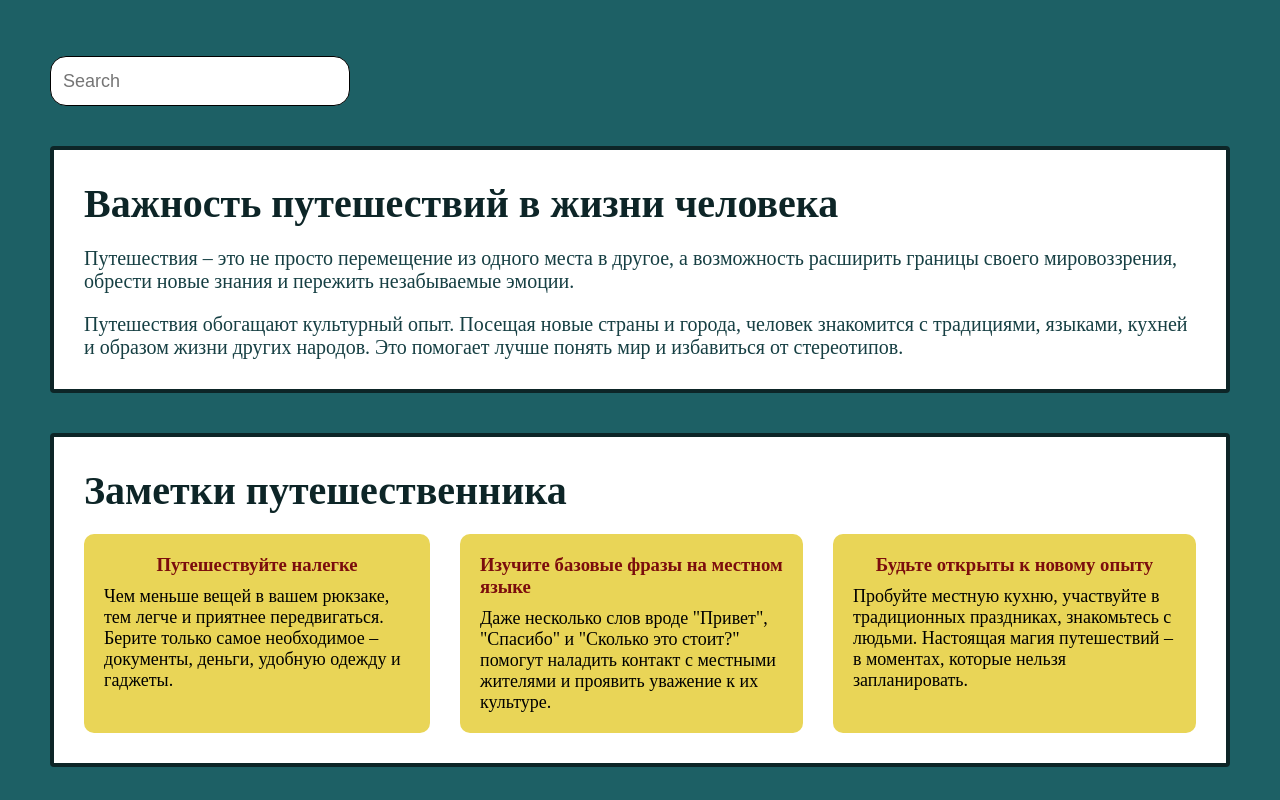
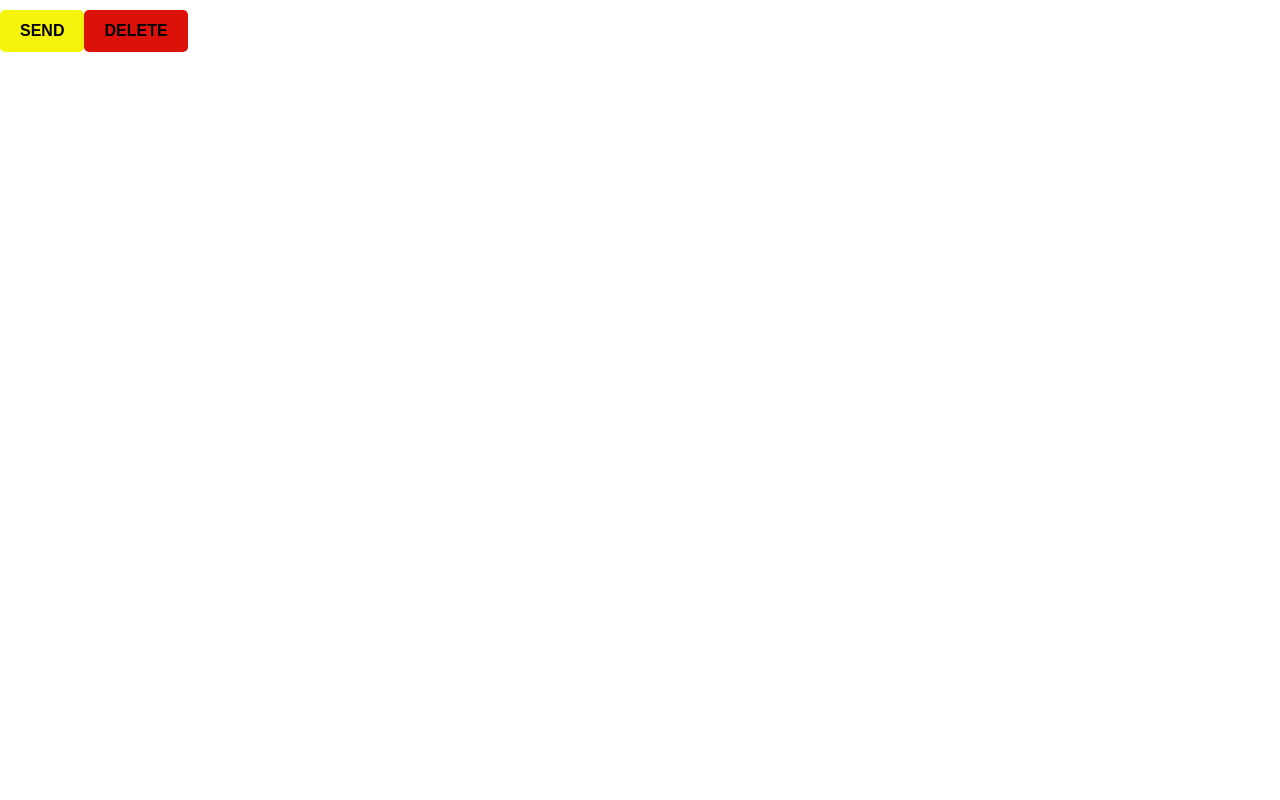
Before and after one commit to ViraVarguliak14/05_react_ts_24_03, a React (Vite) app: page / in a window 1280 px wide. Shown: the top 800 px of the page. Built offline with nearby package versions, Linux system fonts and the light colour scheme.

Commit message:
homework10

```diff
--- a/src/App.tsx
+++ b/src/App.tsx
@@ -9,7 +9,7 @@ import GlobalStyles from "./styles/GlobalStyles";
 // import Homework08 from "./homeworks/Homework08/Homework08";
 // import Lesson09 from "./lessons/Lesson09/Lesson09";
 // import Homework09 from "./homeworks/Homework09/homework09";
-import Lesson10 from "./lessons/Lesson10/Lesson10";
+import Homework10 from "./homeworks/Homework10/Homework10";
 
 function App() {
   return (
@@ -23,7 +23,7 @@ function App() {
       {/* <Consultation04/> */}
       {/* <Homework08/> */}
       {/* <Lesson09/> */}
-      <Lesson10/>
+      <Homework10/>
     </>
   );
 }
--- a/src/components/Button/Button.tsx
+++ b/src/components/Button/Button.tsx
@@ -1,5 +1,6 @@
-import "./styles.css";
+import {MainButton} from './styles'
 import { ButtonProps } from './types';
+
 
 // interface ButtonProps {
 //     name: string,
@@ -8,16 +9,23 @@ import { ButtonProps } from './types';
 //     disabled?: boolean,
 //     type?: 'submit'| 'button'|'reset'
 // }
-function Button({ name, onClick, disabled=false, type='submit' }: ButtonProps ) {
+function Button({
+     name,
+     onClick,
+     disabled=false,
+     danger = false,
+     type='submit',
+    }:
+      ButtonProps ) {
     return (
-        <button
-        className="main-button"
+        <MainButton
         onClick={onClick}
         disabled={disabled}
         type={type}
+        danger={danger}
         >
         {name}
-        </button>
+        </MainButton>
     );
 }
 
--- /dev/null
+++ b/src/components/Button/styles.ts
@@ -0,0 +1,17 @@
+import styled from "@emotion/styled";
+
+interface ButtonStyledProps {
+  danger?: boolean;
+}
+
+export const MainButton = styled.button<ButtonStyledProps>`
+  margin-top: 10px;
+  padding: 12px 20px;
+  font-size: 16px;
+  border: none;
+  border-radius: 5px;
+  cursor: pointer;
+  background-color: ${({ danger }) => (danger ? '#DB110A' : '#F5F30A')};
+  color: black;
+  font-weight: bold;
+`;
--- a/src/components/Button/types.ts
+++ b/src/components/Button/types.ts
@@ -4,4 +4,5 @@
     onClick?: () => void,
     disabled?: boolean,
     type?: 'submit'| 'button'|'reset'
+    danger?: boolean;
 }
--- /dev/null
+++ b/src/homeworks/Homework10/Homework10.tsx
@@ -0,0 +1,12 @@
+import Button from "../../components/Button/Button";
+
+function Homework10() {
+    return (
+        <div>
+            <Button name="SEND" />
+            <Button name="DELETE" danger />
+        </div>
+    );
+}
+
+export default Homework10;
```
Also changed, not shown: src/components/Button/styles.css (deleted, +0 -11 lines), src/components/Input/styles.css (deleted, +0 -13 lines), src/homeworks/Homework10/styles.ts (added).
